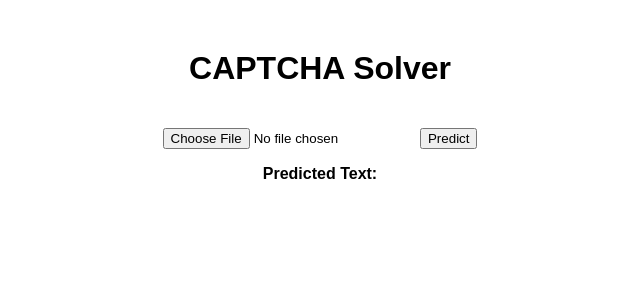
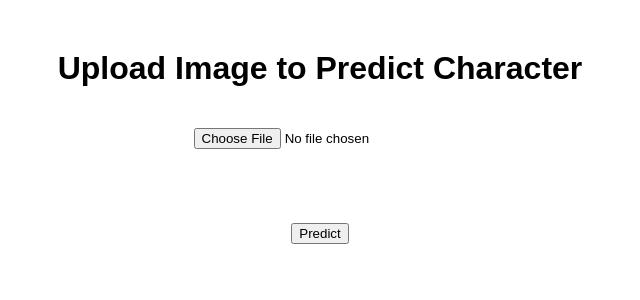
Before and after one commit to AchintyaCh/captcha_site, a Flask app: page / in a window 1280 px wide. Shown: the top 300 px of the page, without its empty margins (320-960 px from the left). Run offline with Flask 3, Linux system fonts and the light colour scheme.

Commit message:
Update index.html

```diff
--- a/templates/index.html
+++ b/templates/index.html
@@ -1,18 +1,64 @@
 <!DOCTYPE html>
 <html lang="en">
 <head>
-  <meta charset="UTF-8">
-  <title>CAPTCHA Solver</title>
-  <link rel="stylesheet" href="{{ url_for('static', filename='style.css') }}">
+    <meta charset="UTF-8">
+    <title>Character Prediction</title>
+    <link rel="stylesheet" href="{{ url_for('static', filename='style.css') }}">
+    <style>
+        #preview {
+            margin-top: 20px;
+            max-width: 200px;
+            max-height: 200px;
+            display: none;
+            border: 1px solid #ccc;
+            border-radius: 5px;
+        }
+    </style>
 </head>
 <body>
-  <h1>CAPTCHA Solver</h1>
-  <form id="uploadForm">
-    <input type="file" id="imageInput" name="image" accept="image/*" required />
-    <button type="submit">Predict</button>
-  </form>
-  <p><strong>Predicted Text:</strong> <span id="prediction"></span></p>
+    <div class="container">
+        <h1>Upload Image to Predict Character</h1>
+        <form id="upload-form" enctype="multipart/form-data">
+            <input type="file" name="file" id="file-input" accept="image/*" required>
+            <br><br>
+            <img id="preview" src="#" alt="Image Preview">
+            <br><br>
+            <button type="submit">Predict</button>
+        </form>
+        <p id="result"></p>
+    </div>
 
-  <script src="{{ url_for('static', filename='script.js') }}"></script>
+    <script>
+        // Show image preview when file is selected
+        document.getElementById('file-input').addEventListener('change', function () {
+            const file = this.files[0];
+            if (file) {
+                const reader = new FileReader();
+                reader.onload = function (e) {
+                    const preview = document.getElementById('preview');
+                    preview.src = e.target.result;
+                    preview.style.display = 'block';
+                };
+                reader.readAsDataURL(file);
+            }
+        });
+
+        // Submit form for prediction
+        document.getElementById('upload-form').addEventListener('submit', async function(e) {
+            e.preventDefault();
+            const formData = new FormData();
+            const file = document.getElementById('file-input').files[0];
+            formData.append('file', file);
+
+            const response = await fetch('/predict', {
+                method: 'POST',
+                body: formData
+            });
+
+            const result = await response.json();
+            document.getElementById('result').innerText =
+                `Prediction: ${result.prediction}`;
+        });
+    </script>
 </body>
 </html>
```
